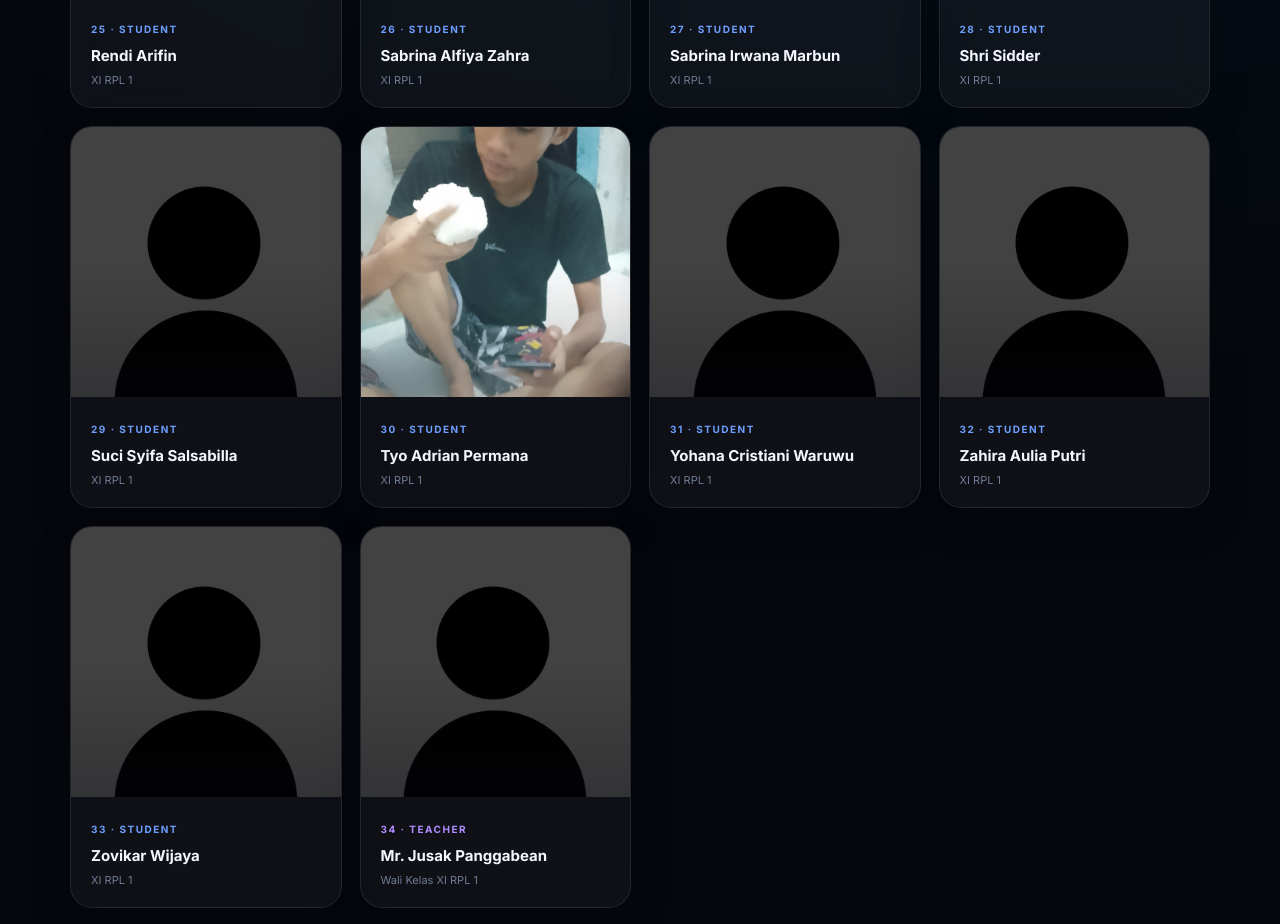
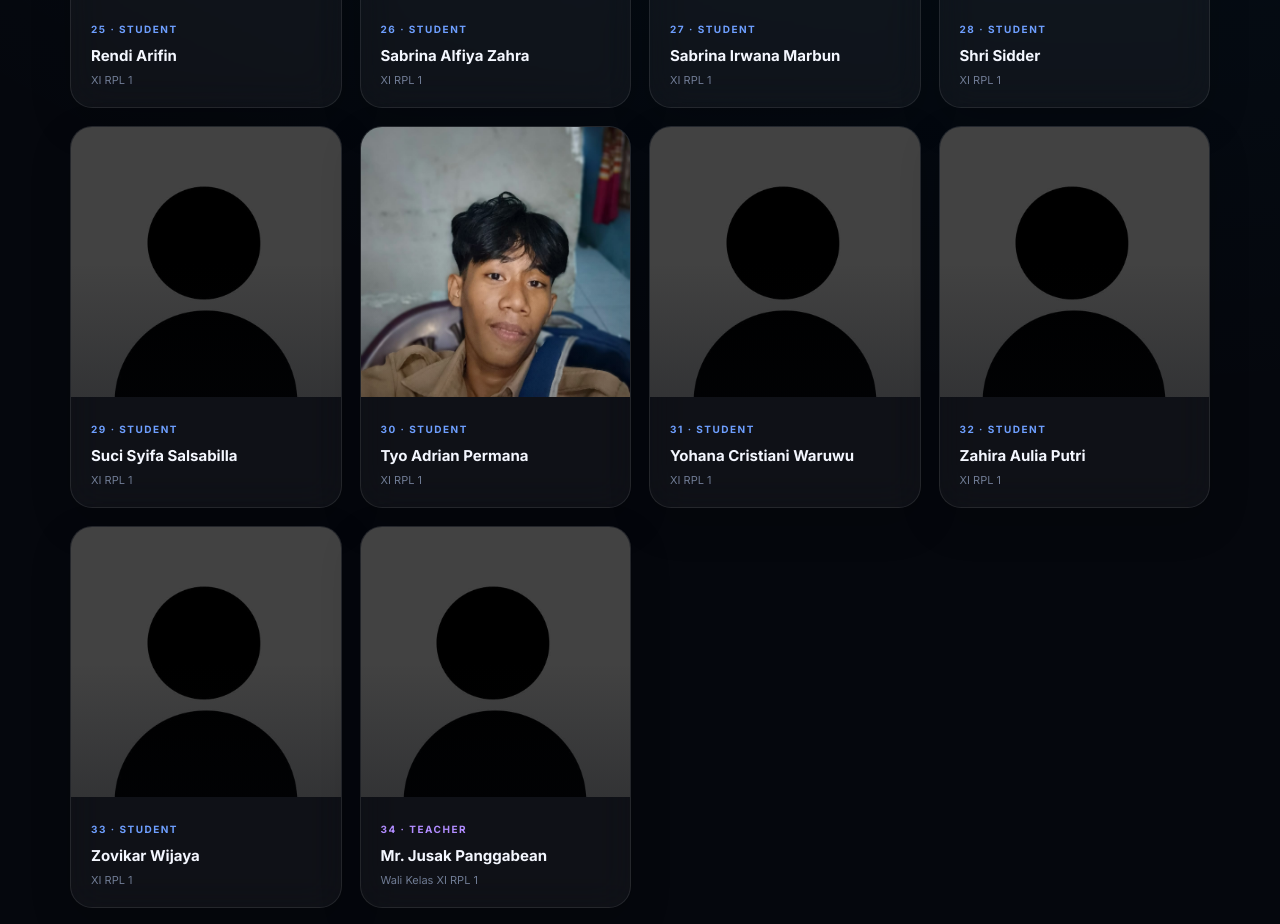
Before and after one commit to tytialo091-crypto/XI-RPL-1, a plain HTML site: page index.html in a window 1280 px wide. Shown: the part 4706-5630 px from the top of the page. Drawn offline with Linux system fonts and the light colour scheme.

Commit message:
Update student photo in index.html

```diff
--- a/index.html
+++ b/index.html
@@ -554,7 +554,7 @@
 
         <div class="student-card">
             <div class="student-photo">
-                <img src="assets/students/30.jpg" alt="Tyo Adrian Permana">
+                <img src="IMG-20260828-WA0133.jpg" alt="Tyo Adrian Permana">
             </div>
 
             <div class="student-info">
```
